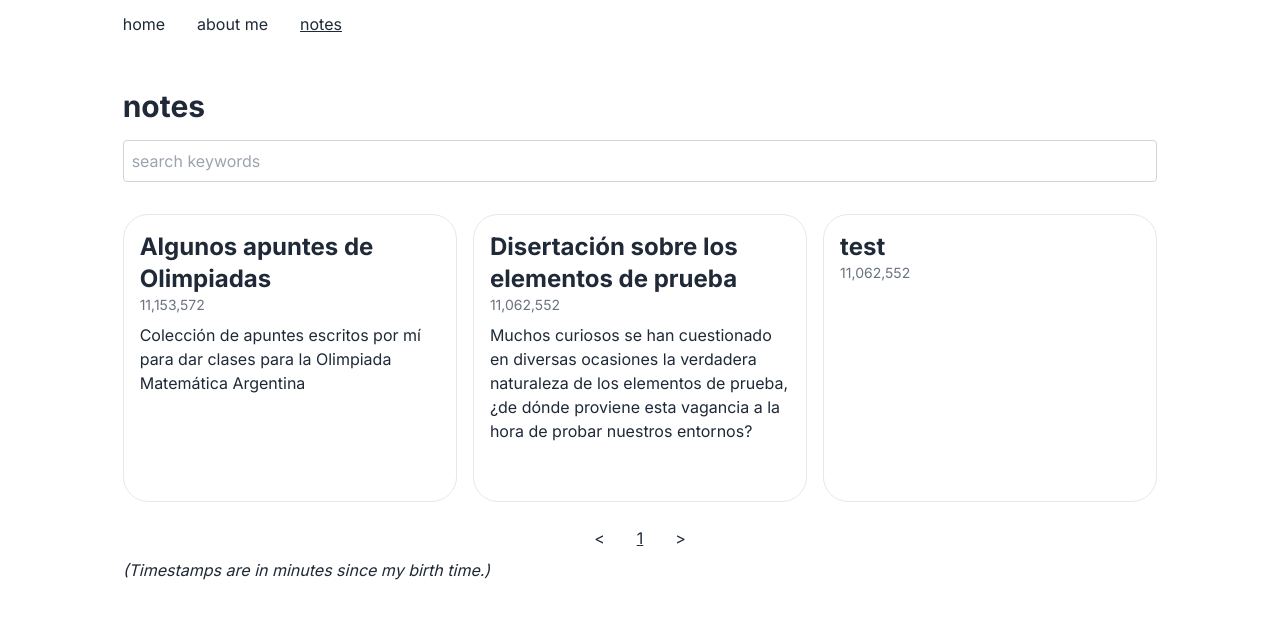
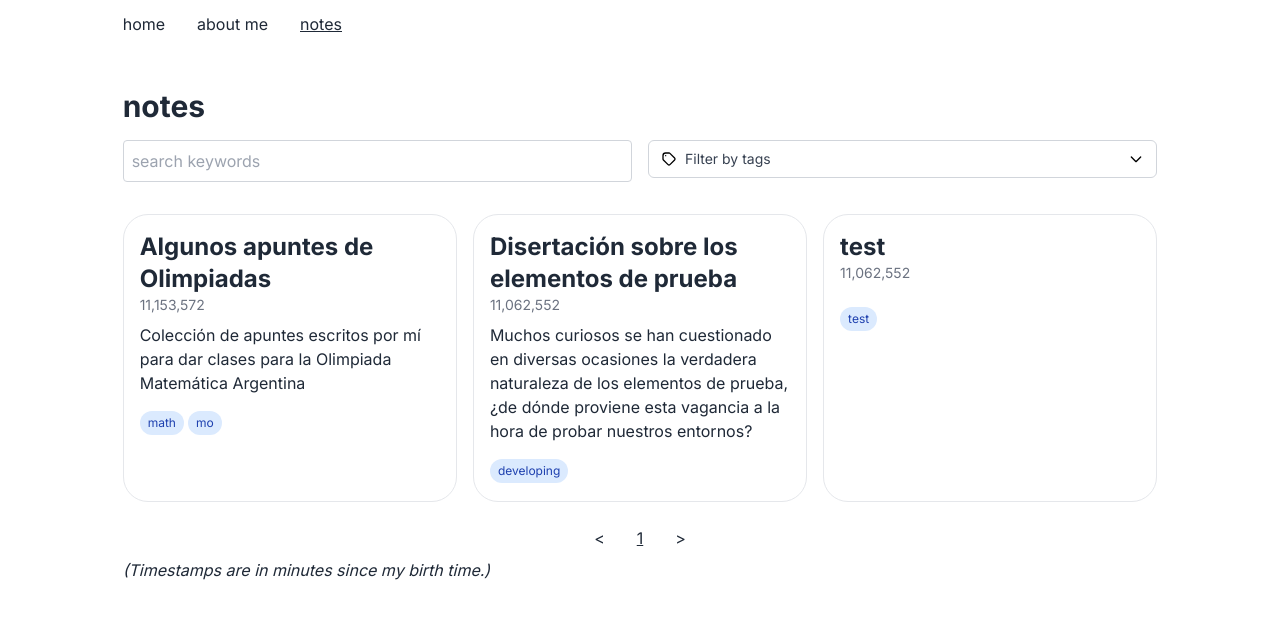
Before and after one commit to BrunZo/blog, a Next.js app: page /notes in a window 1280 px wide. Shown: the top 618 px of the page. Built offline with nearby package versions, Linux system fonts and the light colour scheme.

Commit message:
add: Tags selection in frontend

```diff
--- a/src/app/notes/page.tsx
+++ b/src/app/notes/page.tsx
@@ -1,22 +1,39 @@
 import CardGrid from "@/ui/notes/card_grid";
 import Pagination from "@/ui/notes/pagination";
 import Search from "@/ui/notes/search";
-import { fetchAmountPages, fetchFilteredNotes } from "@/lib/notes_retriever";
+import TagFilter from "@/ui/notes/tag_filter";
+import { fetchAmountPages, fetchFilteredNotes, fetchAllTags } from "@/lib/notes_retriever";
 
 export default async function Page({
   searchParams,
 }: {
-  searchParams?: {
+  searchParams?: Promise<{
     query?: string
-    tags?: string[]
+    tags?: string | string[]
     page?: string
+  }>;
+}) {
+  const params = await searchParams;
+
+  // Parse tags parameter - it can be a string or array
+  const tagsParam = params?.tags;
+  const tags = Array.isArray(tagsParam)
+    ? tagsParam
+    : tagsParam
+      ? tagsParam.split(',')
+      : undefined;
+
+  const parsedSearchParams = {
+    ...params,
+    tags
   };
-}) {
-  const amountPages = await fetchAmountPages(searchParams);
-  const paths = await fetchFilteredNotes(searchParams);
+
+  const amountPages = await fetchAmountPages(parsedSearchParams);
+  const paths = await fetchFilteredNotes(parsedSearchParams);
+  const availableTags = await fetchAllTags();
   const notes = await Promise.all(
     paths.map(async (path) => {
-      const { title, date, abstract } = await import(`@/content/${path}.mdx`)
+      const { title, date, abstract, tags } = await import(`@/content/${path}.mdx`)
       const millisecondsSinceBirth = date.getTime() - new Date("2004-07-21 10:08:00").getTime();
       const minutesSinceBirth = millisecondsSinceBirth / 60000;
 
@@ -24,7 +41,8 @@ export default async function Page({
         id: path,
         title: title,
         abstract: abstract,
-        date: minutesSinceBirth
+        date: minutesSinceBirth,
+        tags: tags || []
       }
     })
   )
@@ -32,7 +50,14 @@ export default async function Page({
   return (
     <>
       <h1 className='text-gray-800 text-3xl font-bold mt-2'>notes</h1>
-      <Search/>
+      <div className='flex flex-col sm:flex-row gap-4 mt-4'>
+        <div className='flex-1'>
+          <Search/>
+        </div>
+        <div className='flex-1'>
+          <TagFilter availableTags={availableTags} />
+        </div>
+      </div>
       { notes.length > 0 ? (
         <>
           <CardGrid notes={notes}/>
--- a/src/content/elementos-de-prueba.mdx
+++ b/src/content/elementos-de-prueba.mdx
@@ -2,6 +2,7 @@ export const title = "Disertación sobre los elementos de prueba";
 export const date = new Date("2025-08-02 18:00:00");
 export const abstract = `
     Muchos curiosos se han cuestionado en diversas ocasiones la verdadera naturaleza de los elementos de prueba, ¿de dónde proviene esta vagancia a la hora de probar nuestros entornos? `;
+export const tags = ["developing"];
 
 <p>
     Muchos curiosos se han cuestionado en diversas ocasiones la verdadera naturaleza de los elementos de prueba.
--- a/src/content/mo-notes.mdx
+++ b/src/content/mo-notes.mdx
@@ -2,6 +2,7 @@ export const title = "Algunos apuntes de Olimpiadas";
 export const date = new Date("2025-10-04 23:00:00");
 export const abstract = `Colección de apuntes escritos por mí
                             para dar clases para la Olimpiada Matemática Argentina`;
+export const tags = ["math", "mo"];
 
 import Link from "next/link";
 
--- a/src/content/test.mdx
+++ b/src/content/test.mdx
@@ -1,4 +1,5 @@
 export const title = "test";
 export const date = new Date("2025-08-02 18:00:00");
+export const tags = ["test"];
 
 asdfasdfasdf
--- a/src/ui/notes/card.tsx
+++ b/src/ui/notes/card.tsx
@@ -1,15 +1,18 @@
 import Link from "next/link";
+import Tag from "@/ui/notes/tag";
 
 export default function Card({
   id,
   title,
   abstract,
-  date
+  date,
+  tags
 }: {
   id: number,
   title: string,
   abstract: string,
-  date: string
+  date: string,
+  tags: string[]
 }) {
   return (
     <Link
@@ -18,6 +21,13 @@ export default function Card({
         <h1 className='font-bold text-gray-800 text-2xl m-0'>{title}</h1>
         <p className='text-gray-500 text-sm'>{date.toLocaleString()}</p>
         <p className='text-gray-800 text-md'>{abstract}</p>
+        {tags && tags.length > 0 && (
+          <div className='flex flex-wrap gap-1 mt-2'>
+            {tags.map((tag, index) => (
+              <Tag key={index} tag={tag} />
+            ))}
+          </div>
+        )}
     </Link>
   );
 }
--- a/src/ui/notes/card_grid.tsx
+++ b/src/ui/notes/card_grid.tsx
@@ -11,7 +11,8 @@ export default function CardGrid({ notes }) {
           id={note.id}
           title={note.title}
           abstract={note.abstract}
-          date={note.date} />
+          date={note.date}
+          tags={note.tags} />
       ))}
     </div>
   );
--- a/src/ui/notes/search.tsx
+++ b/src/ui/notes/search.tsx
@@ -21,7 +21,7 @@ export default function Search() {
   return (
     <div className='flex flex-col'>
       <input
-        className='border border-gray-300 rounded p-2 mt-4'
+        className='border border-gray-300 rounded p-2'
         type='text'
         placeholder='search keywords'
         onChange={(e) => { search_article(e.target.value) }}
--- /dev/null
+++ b/src/ui/notes/tag.tsx
@@ -0,0 +1,13 @@
+export default function Tag({
+  tag
+}: {
+  tag: string
+}) {
+  return (
+    <span
+      className='px-2 py-1 bg-blue-100 text-blue-800 text-xs rounded-full'
+    >
+      {tag}
+    </span>
+  )
+}
--- /dev/null
+++ b/src/ui/notes/tag_filter.tsx
@@ -0,0 +1,205 @@
+'use client';
+
+import { usePathname, useSearchParams, useRouter } from "next/navigation";
+import { useState, useRef, useEffect } from "react";
+
+export default function TagFilter({ availableTags }: { availableTags: string[] }) {
+  const searchParams = useSearchParams();
+  const pathname = usePathname();
+  const { replace } = useRouter();
+  const [isOpen, setIsOpen] = useState(false);
+  const [searchTerm, setSearchTerm] = useState('');
+  const dropdownRef = useRef<HTMLDivElement>(null);
+
+  const selectedTags = searchParams.get('tags')?.split(',') || [];
+
+  // Filter tags based on search term
+  const filteredTags = availableTags.filter(tag =>
+    tag.toLowerCase().includes(searchTerm.toLowerCase())
+  );
+
+  // Separate selected and unselected tags
+  const selectedFilteredTags = filteredTags.filter(tag => selectedTags.includes(tag));
+  const unselectedFilteredTags = filteredTags.filter(tag => !selectedTags.includes(tag));
+
+  const toggleTag = (tag: string) => {
+    const params = new URLSearchParams(searchParams);
+    params.set('page', '1');
+
+    let newSelectedTags;
+    if (selectedTags.includes(tag)) {
+      newSelectedTags = selectedTags.filter(t => t !== tag);
+    } else {
+      newSelectedTags = [...selectedTags, tag];
+    }
+
+    if (newSelectedTags.length > 0) {
+      params.set('tags', newSelectedTags.join(','));
+    } else {
+      params.delete('tags');
+    }
+
+    replace(`${pathname}?${params.toString()}`);
+  };
+
+  const removeTag = (tag: string) => {
+    const params = new URLSearchParams(searchParams);
+    params.set('page', '1');
+
+    const newSelectedTags = selectedTags.filter(t => t !== tag);
+
+    if (newSelectedTags.length > 0) {
+      params.set('tags', newSelectedTags.join(','));
+    } else {
+      params.delete('tags');
+    }
+
+    replace(`${pathname}?${params.toString()}`);
+  };
+
+  // Close dropdown when clicking outside
+  useEffect(() => {
+    const handleClickOutside = (event: MouseEvent) => {
+      if (dropdownRef.current && !dropdownRef.current.contains(event.target as Node)) {
+        setIsOpen(false);
+        setSearchTerm('');
+      }
+    };
+
+    document.addEventListener('mousedown', handleClickOutside);
+    return () => {
+      document.removeEventListener('mousedown', handleClickOutside);
+    };
+  }, []);
+
+  return (
+    <div className="relative w-full" ref={dropdownRef}>
+      {/* Tag Filter Button */}
+      <button
+        onClick={() => setIsOpen(!isOpen)}
+        className="w-full flex items-center justify-between px-3 py-2 border border-gray-300 rounded-md bg-white hover:bg-gray-50 transition-colors"
+      >
+        <div className="flex items-center gap-2 flex-1 min-w-0">
+          <svg className="w-4 h-4 flex-shrink-0" fill="none" stroke="currentColor" viewBox="0 0 24 24">
+            <path strokeLinecap="round" strokeLinejoin="round" strokeWidth={2} d="M7 7h.01M7 3h5c.512 0 1.024.195 1.414.586l7 7a2 2 0 010 2.828l-7 7a2 2 0 01-2.828 0l-7-7A1.994 1.994 0 013 12V7a4 4 0 014-4z" />
+          </svg>
+
+          {selectedTags.length === 0 ? (
+            <span className="text-sm text-gray-700">Filter by tags</span>
+          ) : selectedTags.length <= 3 ? (
+            <div className="flex flex-wrap gap-1">
+              {selectedTags.map((tag) => (
+                <span
+                  key={tag}
+                  className="inline-flex items-center gap-1 px-2 py-1 bg-blue-100 text-blue-800 text-xs rounded-full"
+                >
+                  {tag}
+                  <button
+                    onClick={(e) => {
+                      e.stopPropagation();
+                      removeTag(tag);
+                    }}
+                    className="hover:bg-blue-200 rounded-full p-0.5"
+                  >
+                    <svg className="w-3 h-3" fill="none" stroke="currentColor" viewBox="0 0 24 24">
+                      <path strokeLinecap="round" strokeLinejoin="round" strokeWidth={2} d="M6 18L18 6M6 6l12 12" />
+                    </svg>
+                  </button>
+                </span>
+              ))}
+            </div>
+          ) : (
+            <span className="text-sm text-gray-700">
+              {selectedTags.length} tag{selectedTags.length > 1 ? 's' : ''} selected
+            </span>
+          )}
+        </div>
+
+        <svg
+          className={`w-4 h-4 transition-transform flex-shrink-0 ${isOpen ? 'rotate-180' : ''}`}
+          fill="none"
+          stroke="currentColor"
+          viewBox="0 0 24 24"
+        >
+          <path strokeLinecap="round" strokeLinejoin="round" strokeWidth={2} d="M19 9l-7 7-7-7" />
+        </svg>
+      </button>
+
+      {/* Dropdown */}
+      {isOpen && (
+        <div className="absolute top-full left-0 mt-1 w-80 bg-white border border-gray-300 rounded-md shadow-lg z-50">
+          {/* Search Input */}
+          <div className="p-3 border-b border-gray-200">
+            <input
+              type="text"
+              placeholder="Search tags..."
+              value={searchTerm}
+              onChange={(e) => setSearchTerm(e.target.value)}
+              className="w-full px-3 py-2 border border-gray-300 rounded-md text-sm focus:outline-none focus:ring-2 focus:ring-blue-500 focus:border-transparent"
+              autoFocus
+            />
+          </div>
+
+          {/* Tags List */}
+          <div className="max-h-60 overflow-y-auto">
+            {filteredTags.length > 0 ? (
+              <div className="p-2">
+                {/* Selected Tags Section */}
+                {selectedFilteredTags.length > 0 && (
+                  <>
+                    <div className="px-3 py-1 text-xs font-medium text-gray-500 uppercase tracking-wide">
+                      Selected ({selectedFilteredTags.length})
+                    </div>
+                    {selectedFilteredTags.map((tag) => (
+                      <button
+                        key={tag}
+                        onClick={() => toggleTag(tag)}
+                        className="w-full text-left px-3 py-2 text-sm rounded-md transition-colors bg-blue-100 text-blue-800 hover:bg-blue-200"
+                      >
+                        <div className="flex items-center justify-between">
+                          <span>{tag}</span>
+                          <svg className="w-4 h-4 text-blue-600" fill="currentColor" viewBox="0 0 20 20">
+                            <path fillRule="evenodd" d="M16.707 5.293a1 1 0 010 1.414l-8 8a1 1 0 01-1.414 0l-4-4a1 1 0 011.414-1.414L8 12.586l7.293-7.293a1 1 0 011.414 0z" clipRule="evenodd" />
+                          </svg>
+                        </div>
+                      </button>
+                    ))}
+                    {unselectedFilteredTags.length > 0 && (
+                      <div className="border-t border-gray-200 my-2"></div>
+                    )}
+                  </>
+                )}
+
+                {/* Unselected Tags Section */}
+                {unselectedFilteredTags.length > 0 && (
+                  <>
+                    {selectedFilteredTags.length > 0 && (
+                      <div className="px-3 py-1 text-xs font-medium text-gray-500 uppercase tracking-wide">
+                        Available ({unselectedFilteredTags.length})
+                      </div>
+                    )}
+                    {unselectedFilteredTags.map((tag) => (
+                      <button
+                        key={tag}
+                        onClick={() => toggleTag(tag)}
+                        className="w-full text-left px-3 py-2 text-sm rounded-md transition-colors hover:bg-gray-100 text-gray-700"
+                      >
+                        <div className="flex items-center justify-between">
+                          <span>{tag}</span>
+                        </div>
+                      </button>
+                    ))}
+                  </>
+                )}
+              </div>
+            ) : (
+              <div className="p-3 text-sm text-gray-500 text-center">
+                No tags found matching "{searchTerm}"
+              </div>
+            )}
+          </div>
+        </div>
+      )}
+    </div>
+  );
+}
```
Also changed, not shown: src/lib/notes_retriever.tsx (+17 -0 lines).
